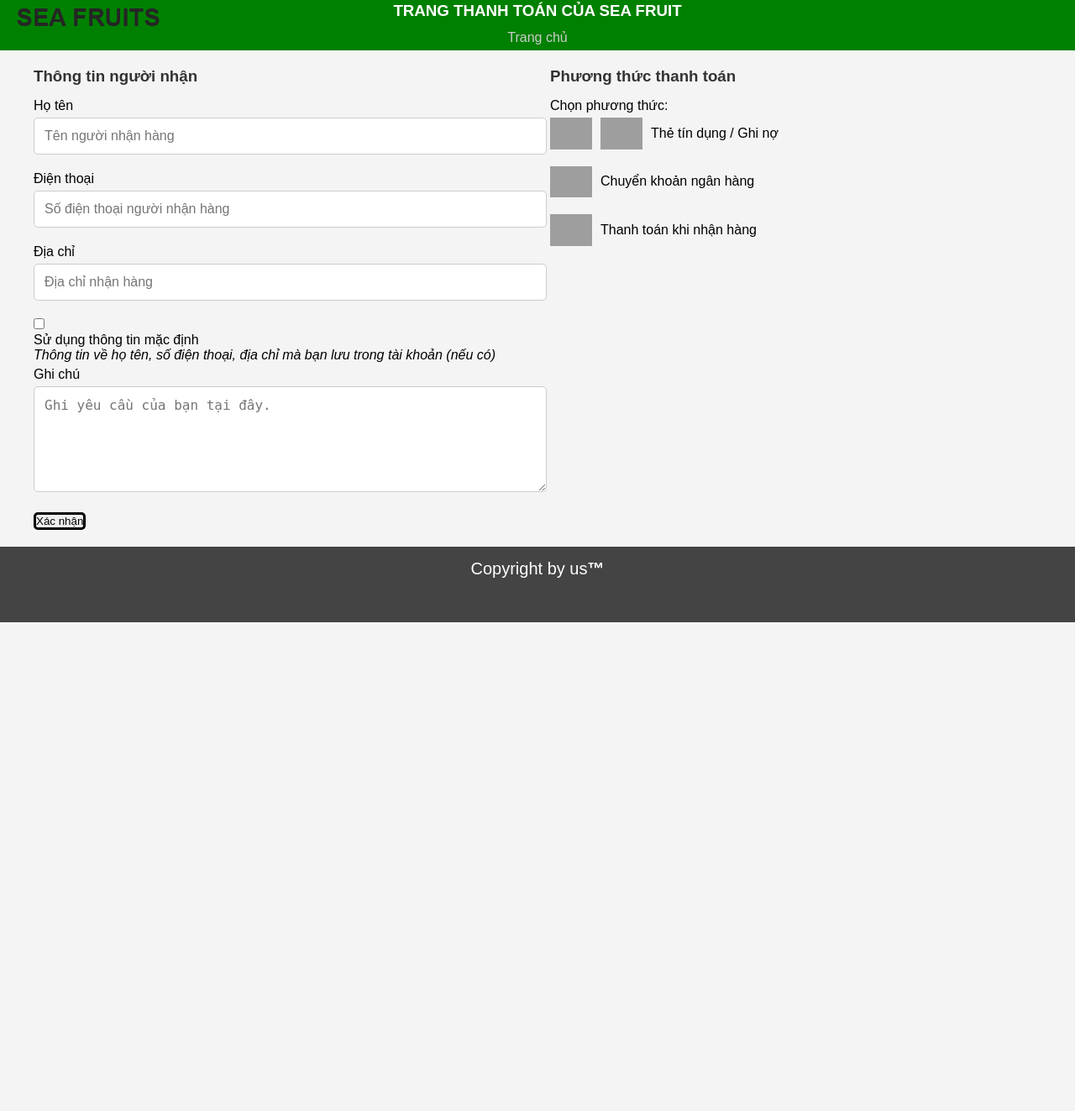
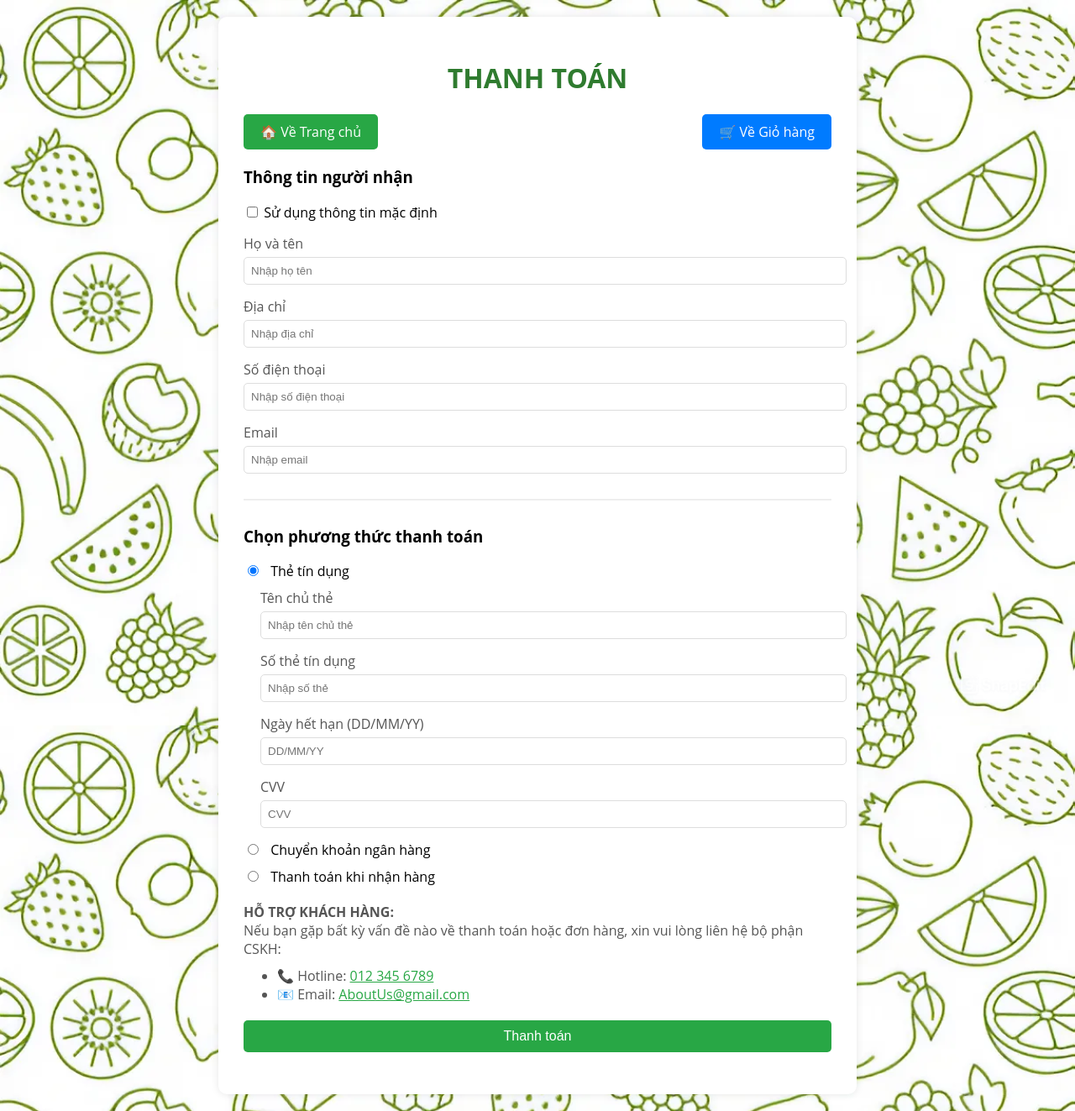
Before and after one commit to Hoangg-Thien/web2, a PHP site: page /user/payment-user.php in a window 1280 px wide. Shown: the whole page at 84% size. Before the commit the page ends 741 px from the top, so only its background shows below. Run offline with PHP 8.4, Linux system fonts and the light colour scheme; some libraries are stand-ins or nearby versions; grey boxes are pictures that could not be loaded.

Commit message:
trang thanh toán update

```diff
--- a/User/styles/payment.css
+++ b/User/styles/payment.css
@@ -1,120 +1,72 @@
-* {
+body {
+  font-family: 'Open Sans', sans-serif;
+  background: url('../img/payment-background.jpg') no-repeat center center fixed;
+  background-size: cover;
   margin: 0;
-  padding: 0;
-}
-
-body {
-  font-family: Arial, sans-serif;
-  margin: 0;
-  position: relative;
-  background-color: #f4f4f4;
-}
-
-header {
-  max-width: 100%;
-  background-color: green;
-  color: white;
-  display: flex;
-  justify-content: space-between;
-  padding: 10px 20px;
-  height: 60px;
-  margin-top: -20px;
-}
-
-.fruit {
-  display: flex;
-  align-items: center;
-  text-decoration: none;
-  color: white;
-  transition: color 0.3s;
-  margin: 0 10px;
-}
-
-.fruit:hover {
-  color: yellow;
-}
-
-.fruit img {
-  margin-right: 5px;
-  max-width: 30px;
-}
-
-.container {
-  width: 100%;
-  max-width: 1200px;
-  margin: 0 auto;
   padding: 20px;
 }
-
-.row {
-  display: flex;
-  flex-wrap: wrap;
-  margin: 0 -15px;
+.container {
+  max-width: 700px;
+  background: #fff;
+  margin: auto;
+  padding: 30px;
+  border-radius: 10px;
+  box-shadow: 0 0 10px rgba(0,0,0,0.1);
 }
-
-.col-6 {
-  width: 50%;
-  padding: 0 15px;
-  box-sizing: border-box;
+h1 {
+  text-align: center;
+  color: #2f7b2f; /* Xanh lá đậm */
 }
-
-h3 {
+.section {
+  margin-bottom: 20px;
+}
+.payment-option {
+  display: block;
+  margin-bottom: 10px;
+}
+.payment-option input {
+  margin-right: 10px;
+}
+.credit-card-info, .bank-transfer-info {
+  margin-top: 10px;
+  padding-left: 20px;
+  display: none;
+}
+.input-group {
   margin-bottom: 15px;
-  color: #333;
 }
-
-label {
+.input-group label {
   display: block;
   margin-bottom: 5px;
+  color: #555;
 }
-
-input[type="text"],
-input[type="tel"],
-textarea {
+.input-group input {
   width: 100%;
-  padding: 12px;
-  margin-bottom: 20px;
-  border: 1px solid #ccc;
+  padding: 8px;
+  border: 1px solid #ddd;
+  border-radius: 5px;
+}
+.qr-code {
+  text-align: center;
+}
+.qr-code img {
+  width: 200px;
+  height: 200px;
+}
+.submit-btn {
+  width: 100%;
+  padding: 10px;
+  background-color: #28a745; /* Màu xanh lá cây */
+  color: #fff;
+  border: none;
   border-radius: 5px;
   font-size: 16px;
+  cursor: pointer;
+  transition: background-color 0.3s ease;
 }
-
-textarea {
-  height: 100px;
-  resize: vertical;
+.submit-btn:hover {
+  background-color: #218838;
 }
-
-@media (max-width: 900px) {
-  .col-6 {
-    width: 100%;
-  }
-
-  header {
-    flex-direction: column;
-    align-items: center;
-  }
+.checkbox-group {
+  margin-bottom: 15px;
 }
-
-img {
-  max-width: 100%;
-  height: auto;
-}
-.collapsed {
-  color: green;
-  font-weight: 600;
-  margin-left: 30px;
-  font-size: 20px;
-
-  display: flex;
-}
-footer {
-  text-align: center;
-  height: 60px;
-  background-color: #444444;
-  color: white;
-  font-size: 20px;
-  max-width: 100%;
-  padding: 15px;
-  position: relative;
-  bottom: 0;
-}
--- a/User/user/payment-user.php
+++ b/User/user/payment-user.php
@@ -1,205 +1,345 @@
+<?php
+session_start(); // luôn có dòng này để đọc session
+
+$user = [];
+if (isset($_SESSION['user'])) {
+    $user = $_SESSION['user'];
+}
+?>
+
+
+
 <!DOCTYPE html>
-<html lang="en">
+<html lang="vi">
 <head>
   <meta charset="UTF-8">
-    <meta name="viewport" content="width=device-width, initial-scale=1.0">
-    <title>Trang Thanh Toán</title>
+  <title>Thanh toán</title>
+  <link rel="shortcut icon" href="../img/favicon.png" type="image/x-icon">
   <link rel="stylesheet" href="../styles/payment.css">
-    <link rel="shortcut icon" href="../img/favicon.png" type="image/x-icon">
-    <style>
-        .payment-method {
-            cursor: pointer;
-            margin-bottom: 20px;
-            display: flex;
-            align-items: center;
-        }
 
-        .payment-method img {
-            width: 50px;
-            margin-right: 10px;
-        }
-
-        .payment-info {
-            display: none;
-            margin-top: 10px;
-            padding: 10px;
-            border: 1px solid #ddd;
-            border-radius: 5px;
-        }
-
-        .payment-method.selected {
-            background-color: #d4edda;
-            border: 2px solid #28a745;
-            border-radius: 5px;
-            position: relative;
-            transition: background-color 0.3s ease, border 0.3s ease;
-        }
-
-        .payment-method.selected::after {
-            content: "✔";
-            position: absolute;
-            top: 10px;
-            right: 10px;
-            font-size: 20px;
-            color: #28a745;
-            font-weight: bold;
-        }
-        header {
-            display: flex;
-            align-items: center;
-            justify-content: center;
-            position: relative;
-            height: 60px;
-            background-color: green;
-        }
-
-        .header-title {
-            position: absolute;
-            left: 50%;
-            transform: translateX(-50%);
-            color: white;
-            text-align: center;
-        }
-
-        .logo {
-            position: absolute;
-            left: 20px;
-        }
-    </style>
 </head>
 <body>
-    <header>
-        <img class="logo" src="../img/seafruits-logo.png" alt="seafruits">
-        <h3 class="header-title">TRANG THANH TOÁN CỦA SEA FRUIT</h3>
-        <section style="margin-top: 50px;">
-            <nav aria-label="breadcrumb">
-                <div class="breadcrumb">
-                    <div>
-                        <a href="../index.php" target="_blank" style="text-decoration: none; color:#ccc">Trang chủ</a>
+
+<div class="container">
+  <h1>THANH TOÁN</h1>
+
+  <form action="process_payment.php" method="post">
+  <div style="display: flex; justify-content: space-between; align-items: center; margin-bottom: 20px;">
+  <a href="../index.php" style="text-decoration: none; background: #28a745; color: white; padding: 10px 20px; border-radius: 5px;">
+    🏠 Về Trang chủ
+  </a>
+
+  <a href="./cart-user.php" style="text-decoration: none; background: #007bff; color: white; padding: 10px 20px; border-radius: 5px;">
+    🛒 Về Giỏ hàng
+  </a>
+</div>
+
+    <!-- 1. Thông tin người nhận -->
+    <div class="section">
+      <h3>Thông tin người nhận</h3>
+      <div class="checkbox-group">
+  <label>
+    <input type="checkbox" id="useDefaultInfo" onclick="fillDefaultInfo()">
+    Sử dụng thông tin mặc định
+  </label>
+</div>
+
+
+<div class="input-group">
+  <label>Họ và tên</label>
+  <input type="text" id="name" name="name" placeholder="Nhập họ tên">
+</div>
+
+<div class="input-group">
+  <label>Địa chỉ</label>
+  <input type="text" id="address" name="address" placeholder="Nhập địa chỉ">
+</div>
+
+<div class="input-group">
+  <label>Số điện thoại</label>
+  <input type="text" id="phone" name="phone" placeholder="Nhập số điện thoại">
+</div>
+
+<div class="input-group">
+  <label>Email</label>
+  <input type="email" id="email" name="email" placeholder="Nhập email">
+</div>
+
+
+<hr style="border: none; border-top: 2px solid #eee; margin: 30px 0;">
+
+
+
+
+    <!-- 2. Phương thức thanh toán -->
+    <div class="section">
+      <h3>Chọn phương thức thanh toán</h3>
+
+      <!-- Thẻ tín dụng -->
+      <label class="payment-option">
+        <input type="radio" name="payment_method" value="credit_card" checked onchange="togglePaymentMethod()">
+        Thẻ tín dụng
+      </label>
+      <div class="credit-card-info">
+        <div class="input-group">
+          <label>Tên chủ thẻ</label>
+          <input type="text" name="card_name" placeholder="Nhập tên chủ thẻ">
+        </div>
+        <div class="input-group">
+          <label>Số thẻ tín dụng</label>
+          <input type="text" name="card_number" placeholder="Nhập số thẻ">
+        </div>
+        <div class="input-group">
+          <label>Ngày hết hạn (DD/MM/YY)</label>
+          <input type="text" name="card_expiry" placeholder="DD/MM/YY">
+        </div>
+        <div class="input-group">
+          <label>CVV</label>
+          <input type="text" name="card_cvv" placeholder="CVV">
         </div>
       </div>
-            </nav>
-        </section>
-    </header>
 
-    <section class="payment-custom container">
-        <div class="payment-custom__content row">
-            <div class="payment-custom__content__left col-6">
-                <h3>Thông tin người nhận</h3>
-                <form id="payment-form">
+     <!-- Chuyển khoản ngân hàng -->
+<label class="payment-option">
+  <input type="radio" name="payment_method" value="bank_transfer" onchange="togglePaymentMethod()">
+  Chuyển khoản ngân hàng
+</label>
+<div class="bank-transfer-info">
+  <div style="display: flex; gap: 20px; align-items: flex-start;">
+    <!-- QR code bên trái -->
+    <div class="qr-code">
+      <img src="../img/qr-code.jpg" alt="QR chuyển khoản">
+    </div>
 
-                    <label for="payment--receiver"><i class="fas fa-user"></i>Họ tên</label>
-                    <input type="text" id="payment--receiver" required placeholder="Tên người nhận hàng">
+    <!-- Thông tin tài khoản bên phải -->
+    <div class="bank-info">
+      <h4>Thông tin nạp tiền</h4>
+      <table>
+        <tr>
+          <td><strong>Nội dung chuyển khoản:</strong></td>
+          <td><span id="copy-content">CK <?php echo htmlspecialchars($user['username'] ?? 'username'); ?></span>
+          <button type="button" onclick="copyToClipboard('copy-content')">📋</button></td>
+        </tr>
+        <tr>
+          <td><strong>Tên ngân hàng:</strong></td>
+          <td><span id="copy-bank">MB Bank</span> <button type="button" onclick="copyToClipboard('copy-bank')">📋</button></td>
+        </tr>
+        <tr>
+          <td><strong>Số tài khoản:</strong></td>
+          <td><span id="copy-account">002471993</span> <button type="button" onclick="copyToClipboard('copy-account')">📋</button></td>
+        </tr>
+        <tr>
+          <td><strong>Tên tài khoản:</strong></td>
+          <td><span id="copy-name">Ngô Nguyễn Thành Nhân</span> <button type="button" onclick="copyToClipboard('copy-name')">📋</button></td>
+        </tr>
+        <tr>
+          <td><strong>Chi nhánh:</strong></td>
+          <td><span id="copy-branch">Hồ Chí Minh</span> <button type="button" onclick="copyToClipboard('copy-branch')">📋</button></td>
+        </tr>
+      </table>
+    </div>
+  </div>
+
+  <!-- Nội dung lưu ý -->
+  <div style="margin-top: 20px;color: #555;">
+  <span style="color: #d9534f; font-weight: bold;">LƯU Ý:</span><br>
+    Hệ thống sẽ xử lý tự động cộng số dư sau khi chuyển khoản 1-3 phút nếu bạn:
+    <ul style="margin-top: 10px;">
+    <li>Ghi nội dung chuyển khoản <span style="color: #28a745; font-weight: bold;">ĐÚNG</span> như bên trên.
+        <small>(*Trong trường hợp ghi nhầm Username người khác, chúng tôi sẽ không chịu trách nhiệm!)</small>
+    </li>
+    <li>Sử dụng hình thức chuyển tiền nhanh 24/7.</li>
+  </ul>
+  <p style="margin-top: 10px;">
+    -Bạn có thể thao tác nhanh bằng cách mở ứng dụng ngân hàng và quét mã QR bên trên để tự động điền đúng số tiền và nội dung cần chuyển.<br>
+    -Trong trường hợp sau 5 phút không được xử lý tự động, vui lòng liên hệ bộ phận CSKH để được hỗ trợ.
+  </p>
+  </div>
+</div>
 
 
-                    <label for="payment--phone"><i class="fas fa-phone-volume"></i>Điện thoại</label>
-                    <input type="tel" id="payment--phone" required pattern="(84|0[3|5|7|8|9])+([0-9]{8})\b" placeholder="Số điện thoại người nhận hàng">
+      <!-- Thanh toán khi nhận hàng -->
+      <label class="payment-option">
+        <input type="radio" name="payment_method" value="cod" onchange="togglePaymentMethod()">
+        Thanh toán khi nhận hàng
+      </label>
+      <!--Lưu ý khi thanh toán nhận hàng-->
+      <div class="cod-info" style="display: none; margin-top: 20px; color: #555;"> <!-- set luôn màu toàn bộ div -->
+  <span style="color: #d9534f; font-weight: bold;">LƯU Ý:</span><br>
+  Khi chọn hình thức <strong>Thanh toán khi nhận hàng (COD)</strong>, bạn cần lưu ý:
+  <ul style="margin-top: 10px;">
+    <li>Chuẩn bị sẵn số tiền thanh toán khi giao hàng để thuận tiện cho quá trình giao nhận.</li>
+    <li>Kiểm tra kỹ tình trạng sản phẩm trước khi thanh toán cho nhân viên giao hàng.</li>
+    <li>Chỉ thanh toán đúng số tiền ghi trên hóa đơn, <span style="color: red; font-weight: bold;">KHÔNG thanh toán thêm phí nào khác</span>.</li>
+    <li>Trong trường hợp sản phẩm có vấn đề hoặc sai sót, vui lòng liên hệ ngay với bộ phận chăm sóc khách hàng.</li>
+  </ul>
+  <p style="margin-top: 10px;">Xin chân thành cảm ơn quý khách đã tin tưởng và sử dụng dịch vụ của chúng tôi!</p>
+</div>
+<div style="margin-top: 20px; color: #555;">
+  <strong>HỖ TRỢ KHÁCH HÀNG:</strong><br>
+  Nếu bạn gặp bất kỳ vấn đề nào về thanh toán hoặc đơn hàng, xin vui lòng liên hệ bộ phận CSKH:
+  <ul style="margin-top: 10px;">
+    <li>📞 Hotline: <a href="tel:0123456789" style="color: #28a745;">012 345 6789</a></li>
+    <li>📧 Email: <a href="mailto:aboutus@gmail.com" style="color: #28a745;">AboutUs@gmail.com</a></li>
+  </ul>
+</div>
 
 
-                    <label for="payment--adr"><i class="far fa-address-card"></i>Địa chỉ</label>
-                    <input type="text" id="payment--adr" required placeholder="Địa chỉ nhận hàng">
+    </div>
 
-                    <input type="checkbox" id="payment--defaul">
-                    <label for="payment--defaul"> Sử dụng thông tin mặc định <i class="far fa-question-circle">
-                        <div class="more-info">Thông tin về họ tên, số điện thoại, địa chỉ mà bạn lưu trong tài khoản (nếu có)</div>
-                    </i></label>
+    <!-- 3. Nút Thanh toán -->
+    <button type="submit" class="submit-btn">Thanh toán</button>
 
-
-                    <label for="payment--note"><i class="far fa-comment"></i>Ghi chú</label>
-                    <textarea type="text" name="user-note" id="payment--note" rows="3" placeholder="Ghi yêu cầu của bạn tại đây."></textarea>
-
-                    <div>
-                        <button type="button" onclick="validateForm()" style="text-decoration: none; color:black; border:3px solid black; border-radius: 5px;">Xác nhận</button>
-                    </div>
   </form>
 </div>
 
-            <div class="payment-custom__content__right col-6">
-                <h3>Phương thức thanh toán</h3>
-                <label>Chọn phương thức:</label>
-                <div class="payment-info" id="cod-info">
-                    <h4>Thông tin thanh toán COD:</h4>
-                    <p>Chúng tôi sẽ thu tiền mặt khi giao hàng.</p>
-                </div>
 
-                <div class="payment-method" onclick="toggleInfo('card-info')">
-                    <img src="https://bizweb.dktcdn.net/100/421/124/themes/811860/assets/cart_payment_2.svg?1617678628801" alt="Thẻ tín dụng">
-                    <img src="https://bizweb.dktcdn.net/100/421/124/themes/811860/assets/cart_payment_1.svg?1617678628801" alt="ghi no">
-                    <span>Thẻ tín dụng / Ghi nợ</span>
-                </div>
-                <div class="payment-info" id="card-info">
-                    <h4>Thông tin thẻ tín dụng:</h4>
-                    <p>Phương thức này hiện không được hỗ trợ.</p>
-                </div>
+<script src="https://ajax.googleapis.com/ajax/libs/jquery/3.5.1/jquery.min.js"></script>
 
-                <div class="payment-method" onclick="toggleInfo('bank-info')">
-                    <img src="https://bizweb.dktcdn.net/100/421/124/themes/811860/assets/cart_payment_3.svg?1617678628801" alt="Chuyển khoản ngân hàng">
-                    <span>Chuyển khoản ngân hàng</span>
-                </div>
-                <div class="payment-info" id="bank-info">
-                    <h4>Thông tin tài khoản ngân hàng:</h4>
-                    <p>STK: 04172537401</p>
-                    <p>Tên tài khoản: CHÂU UY VỦ</p>
-                    <p>Ngân hàng: TP Bank</p>
-                    <p>Chi phí vận chuyển và thời gian vận chuyển sẽ được nhân viên gọi điện xác nhận!
-                        Thông tin chi tiết đơn hàng sẽ được chúng tôi gửi về email của bạn!
-                        Lưu ý:
-                        SAU KHI CHUYỂN KHOẢN XONG, NHÂN VIÊN CỦA CHÚNG TÔI SẼ GỌI CHO BẠN ĐỂ XÁC NHẬN. NẾU KHÔNG NHẬN ĐƯỢC CUỘC GỌI QUÁ 15 PHÚT, XIN HÃY GỌI HOTLINE:0123456789</p>
-                </div>
-
-                <div class="payment-method" onclick="toggleInfo('online-info')">
-                    <img src="https://bizweb.dktcdn.net/100/421/124/themes/811860/assets/cart_payment_4.svg?1617678628801" alt="Thanh toán trực tuyến">
-                    <span>Thanh toán khi nhận hàng</span>
-                </div>
-                <div class="payment-info" id="online-info">
-                    <h4>Thông tin thanh toán trực tuyến:</h4>
-                    <p>Quý khách chỉ phải thanh toán khi nhận được hàng - Chi phí vận chuyển và thời gian vận chuyển sẽ được nhân viên gọi điện xác nhận!
-                        Thông tin chi tiết đơn hàng sẽ được chúng tôi gửi về email của bạn!
-                        Để đảm bảo giải quyết các vấn đề phát sinh về đơn hàng một cách minh bạch, quý khách vui lòng quay lại video khi mở hàng.
-                        Trong trường hợp shop gửi thiếu hàng, hỏng hàng, sai hàng quý khách vui lòng phản hồi và gửi lại video cho shop để kiểm chứng, cửa hàng sẽ tiến hành bù hoàn sau khi đã xác nhận.
-                        Trường hợp không có video bóc hàng shop xin TỪ CHỐI giải quyết.</p>
-                </div>
-            </div>
-        </div>
-    </section>
-
-    <footer>
-        <div class="text">
-            Copyright by us<b>&#8482;</b>
-        </div>
-    </footer>
 
 <script>
-        function toggleInfo(infoId) {
-    const infoSections = document.querySelectorAll('.payment-info');
-    const paymentMethods = document.querySelectorAll('.payment-method');
+  function togglePaymentMethod() {
+    const method = document.querySelector('input[name="payment_method"]:checked').value;
 
+document.querySelector('.credit-card-info').style.display = 'none';
+document.querySelector('.bank-transfer-info').style.display = 'none';
+document.querySelector('.cod-info').style.display = 'none'; // Ẩn COD trước
 
-    infoSections.forEach(section => {
-        section.style.display = section.id === infoId ? (section.style.display === 'block' ? 'none' : 'block') : 'none';
-    });
-
-
-    paymentMethods.forEach(method => method.classList.remove('selected'));
-
-
-    const selectedMethod = document.querySelector(`[onclick="toggleInfo('${infoId}')"]`);
-    if (selectedMethod) {
-        selectedMethod.classList.toggle('selected');
+if (method === 'credit_card') {
+  document.querySelector('.credit-card-info').style.display = 'block';
+} else if (method === 'bank_transfer') {
+  document.querySelector('.bank-transfer-info').style.display = 'block';
+} else if (method === 'cod') {
+  document.querySelector('.cod-info').style.display = 'block'; // Khi chọn COD thì hiện lưu ý COD
 }
   }
 
-function validateForm() {
-    const name = document.getElementById('payment--receiver').value;
-    const phone = document.getElementById('payment--phone').value;
-    const address = document.getElementById('payment--adr').value;
+  function fillDefaultInfo() {
+  const isChecked = document.getElementById('useDefaultInfo').checked;
 
-    if (!name || !phone || !address) {
-        alert('Vui lòng nhập đầy đủ thông tin trước khi xác nhận.');
+  if (isChecked) {
+    // Khi tích chọn ô, tự động điền thông tin
+    document.getElementById('name').value = '<?php echo addslashes($user['fullname'] ?? ''); ?>';
+    document.getElementById('address').value = '<?php echo addslashes(($user['address'] ?? '') . ', ' . ($user['district'] ?? '') . ', ' . ($user['city'] ?? '')); ?>';
+
+    document.getElementById('phone').value = '<?php echo addslashes($user['phone'] ?? ''); ?>';
+    document.getElementById('email').value = '<?php echo addslashes($user['email'] ?? ''); ?>';
   } else {
-        window.location.href = 'thanks.php';
+    // Khi bỏ tick, xóa dữ liệu
+    document.getElementById('name').value = '';
+    document.getElementById('address').value = '';
+    document.getElementById('phone').value = '';
+    document.getElementById('email').value = '';
   }
 }
+
+function copyToClipboard(elementId) {
+  const text = document.getElementById(elementId).innerText;
+  navigator.clipboard.writeText(text).then(function() {
+    alert("Đã sao chép: " + text);
+  }, function(err) {
+    alert("Lỗi khi sao chép!");
+  });
+}
+
+  window.onload = togglePaymentMethod;
+
+  //Điền form đầy đủ
+  function validateFormAndSubmit(event) {
+  event.preventDefault();
+
+  // Lấy giá trị thông tin người nhận
+  const name = document.getElementById('name').value.trim();
+  const address = document.getElementById('address').value.trim();
+  const phone = document.getElementById('phone').value.trim();
+  const email = document.getElementById('email').value.trim();
+
+  if (!name || !address || !phone || !email) {
+    Swal.fire({
+      icon: 'warning',
+      title: 'Thiếu thông tin!',
+      text: 'Vui lòng điền đầy đủ thông tin người nhận trước khi thanh toán!'
+    });
+    return false;
+  }
+
+  // Lấy phương thức thanh toán
+  const method = document.querySelector('input[name="payment_method"]:checked').value;
+  if (method === "credit_card") {
+    // Lấy giá trị các ô thẻ
+    const cardName = document.querySelector('input[name="card_name"]').value.trim();
+    const cardNumber = document.querySelector('input[name="card_number"]').value.trim();
+    const cardExpiry = document.querySelector('input[name="card_expiry"]').value.trim();
+    const cardCvv = document.querySelector('input[name="card_cvv"]').value.trim();
+
+    // Bắt đầu validate từng ô:
+
+    // Tên chủ thẻ
+    if (!cardName) {
+      Swal.fire({
+        icon: 'warning',
+        title: 'Thiếu tên chủ thẻ!',
+        text: 'Vui lòng nhập tên chủ thẻ.'
+      });
+      return false;
+    }
+
+    // Số thẻ: phải đúng 16 số
+    const cardNumberRegex = /^\d{16}$/;
+    if (!cardNumberRegex.test(cardNumber)) {
+      Swal.fire({
+        icon: 'warning',
+        title: 'Sai số thẻ!',
+        text: 'Số thẻ tín dụng phải có đúng 16 chữ số.'
+      });
+      return false;
+    }
+
+    // Ngày hết hạn: đúng định dạng DD/MM/YY
+    const expiryRegex = /^(0[1-9]|[12][0-9]|3[01])\/(0[1-9]|1[0-2])\/\d{2}$/;
+if (!expiryRegex.test(cardExpiry)) {
+  Swal.fire({
+    icon: 'warning',
+    title: 'Sai ngày hết hạn!',
+    text: 'Ngày hết hạn phải đúng định dạng DD/MM/YY (ví dụ: 15/08/26) và năm hết hạn phải trên 26.'
+  });
+  return false;
+}
+
+    // CVV: phải 3 hoặc 4 chữ số
+    const cvvRegex = /^\d{3,4}$/;
+    if (!cvvRegex.test(cardCvv)) {
+      Swal.fire({
+        icon: 'warning',
+        title: 'Sai mã CVV!',
+        text: 'Mã CVV phải có 3 hoặc 4 chữ số.'
+      });
+      return false;
+    }
+  }
+
+  // Nếu đầy đủ và đúng hết:
+  Swal.fire({
+    icon: 'success',
+    title: 'Thanh toán thành công!',
+    text: 'Cảm ơn bạn đã mua hàng!',
+    confirmButtonText: 'Xem đơn hàng'
+  }).then((result) => {
+    if (result.isConfirmed) {
+      window.location.href = "invoice.php";
+    }
+  });
+}
+
+// Gắn validate vào form
+document.querySelector('form').addEventListener('submit', validateFormAndSubmit);
 </script>
+
+<script src="https://cdn.jsdelivr.net/npm/sweetalert2@11"></script>
+
+
+
 </body>
+
+
 </html>
```
Also changed, not shown: User/user/reg.php (+38 -8 lines), User/img/payment-background.jpg (added), User/img/qr-code.jpg (added). Lines whose indentation alone changed are shown as unchanged.
